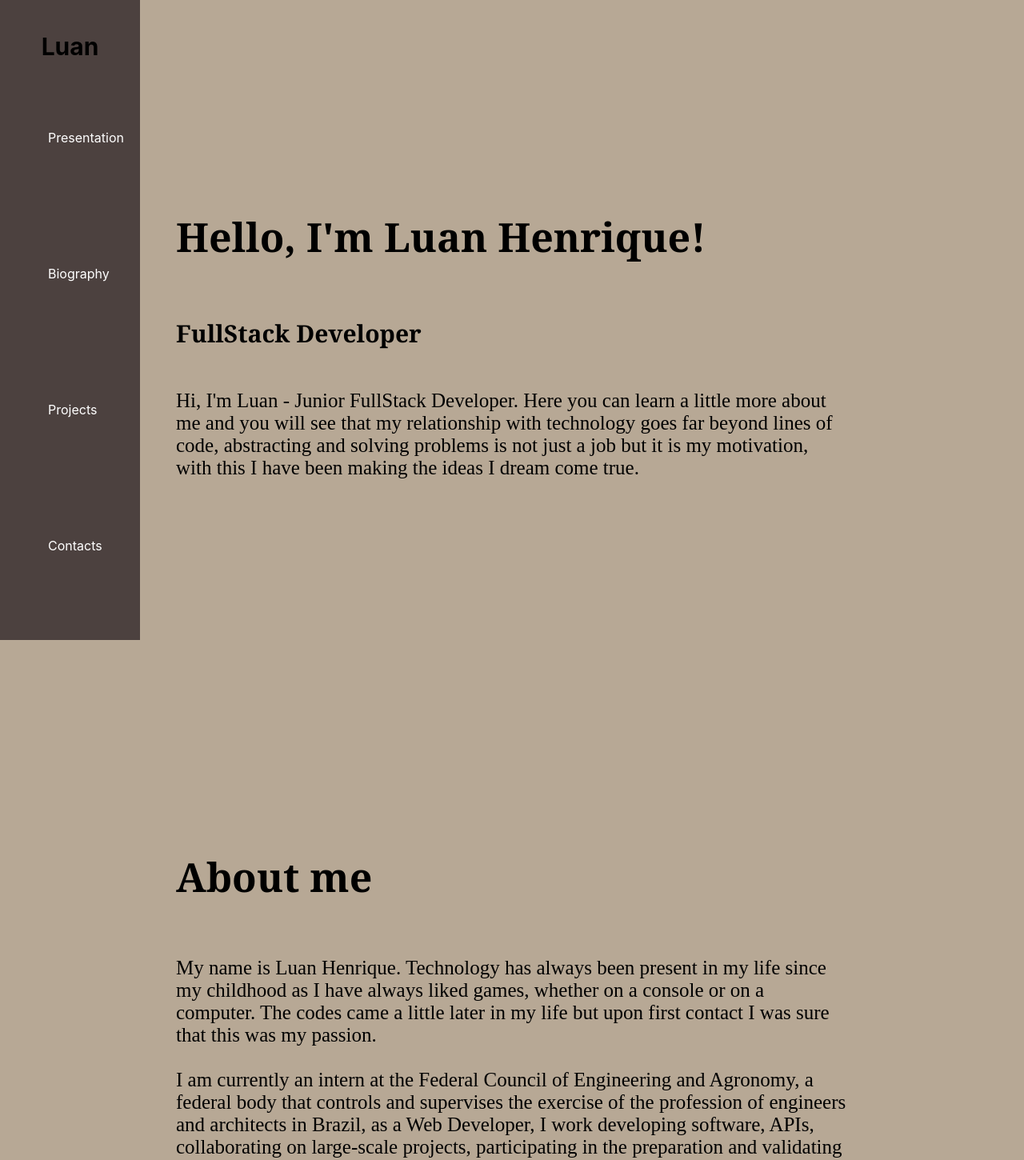
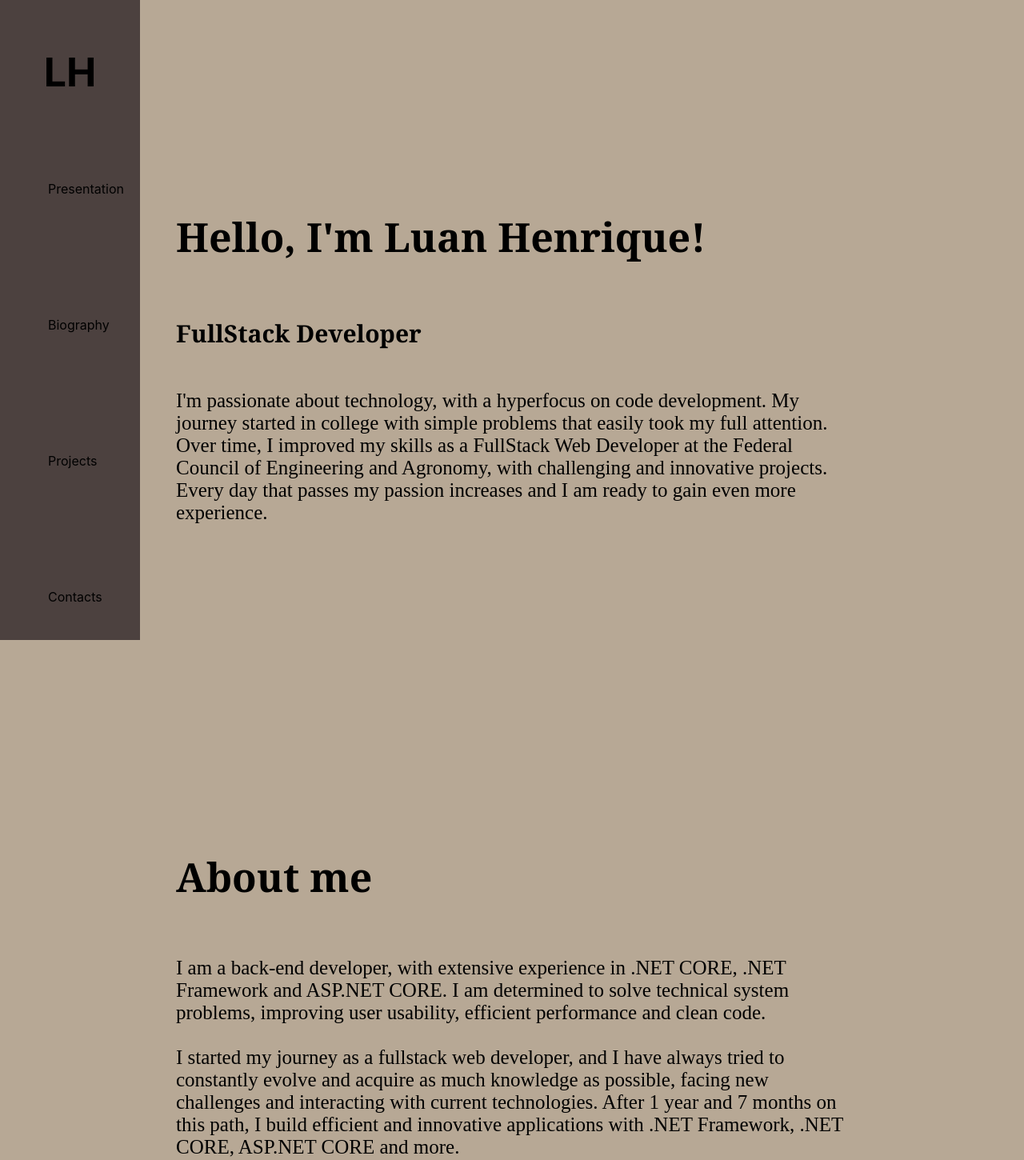
Before and after one commit to Luanh03/luanh-app, a React (Create React App) app: page / in a window 1280 px wide. Shown: the top 1450 px of the page at 80% size. Built offline with nearby package versions, Linux system fonts and the light colour scheme.

Commit message:
atualizando textos

```diff
--- a/src/App.css
+++ b/src/App.css
@@ -23,7 +23,7 @@ body{
 }
 
 .menu h1{
-  font-size: 3rem;
+  font-size: 5rem;
 }
 
 .menu-content{
@@ -46,7 +46,7 @@ body{
 .menu ul li a{
   display: block;
   padding:1rem;
-  color: white;
+  color: black;
 }
 
 .menu ul li a:hover{
--- a/src/containers/Home.js
+++ b/src/containers/Home.js
@@ -1,11 +1,15 @@
 import * as react from 'react';
+import { useLayoutEffect } from 'react';
+import { gsap } from 'gsap';
+import { ScrollTrigger } from 'gsap/ScrollTrigger';
 
 export default function Home(){
     return(
+
         <body>
             <aside class="menu">
                 <section class="menu-content">
-                    <h1>Luan</h1>
+                    <h1>LH</h1>
                     <nav>
                         <ul>
                             <li><a href="#Presentation">Presentation</a></li>
@@ -16,20 +20,18 @@ export default function Home(){
                     </nav>
                 </section>
             </aside>
-            <section class="presentation">
-                <h1 id="Presentation">Hello, I'm Luan Henrique!</h1>
+            <section class="presentation"id="Presentation">
+                <h1 >Hello, I'm Luan Henrique!</h1>
                 <h2>FullStack Developer</h2>
-                <p>Hi, I'm Luan - Junior FullStack Developer. Here you can learn a little more about me and you will see that my relationship with technology goes far beyond lines of code,
-                abstracting and solving problems is not just a job but it is my motivation, with this I have been making the ideas I dream come true.</p>
+                <p>I'm passionate about technology, with a hyperfocus on code development. My journey started in college with simple problems that easily took my full attention. Over time, I improved my skills as a FullStack Web Developer at the Federal Council of Engineering and Agronomy,
+                    with challenging and innovative projects. Every day that passes my passion increases and I am ready to gain even more experience.</p>
             </section>
             <section id="Biography" class="biography">
                 <h1>About me</h1>
-                <p>My name is Luan Henrique. Technology has always been present in my life since my childhood as I have always liked games, whether on a console or on a computer.
-                    The codes came a little later in my life but upon first contact I was sure that this was my passion.<br />
-                    <br />I am currently an intern at the Federal Council of Engineering and Agronomy, a federal body that controls and supervises the exercise of the profession of engineers and architects in Brazil, as a Web Developer,
-                    I work developing software, APIs, collaborating on large-scale projects, participating in the preparation and
-                    validating software requirements, monitoring projects in production,acquiring practical knowledge about the software development life cycle and carrying out maintenance so that the professionals governed by this body have quality, safety and ease according to your needs.
-                    C#, .NET, .NET Core, ASP.NET, ASP.NET Core, SQL Server, GitLab, JavaScript and API in .NET Core have been used.
+                <p>I am a back-end developer, with extensive experience in .NET CORE, .NET Framework and ASP.NET CORE.
+                    I am determined to solve technical system problems, improving user usability, efficient performance and clean code.<br />
+                <br/>I started my journey as a fullstack web developer, and I have always tried to constantly evolve and acquire as much knowledge as possible, facing new challenges and interacting with current technologies.
+                After 1 year and 7 months on this path, I build efficient and innovative applications with .NET Framework, .NET CORE, ASP.NET CORE and more.
                 </p>
             </section>
             <section class="projects">
```
